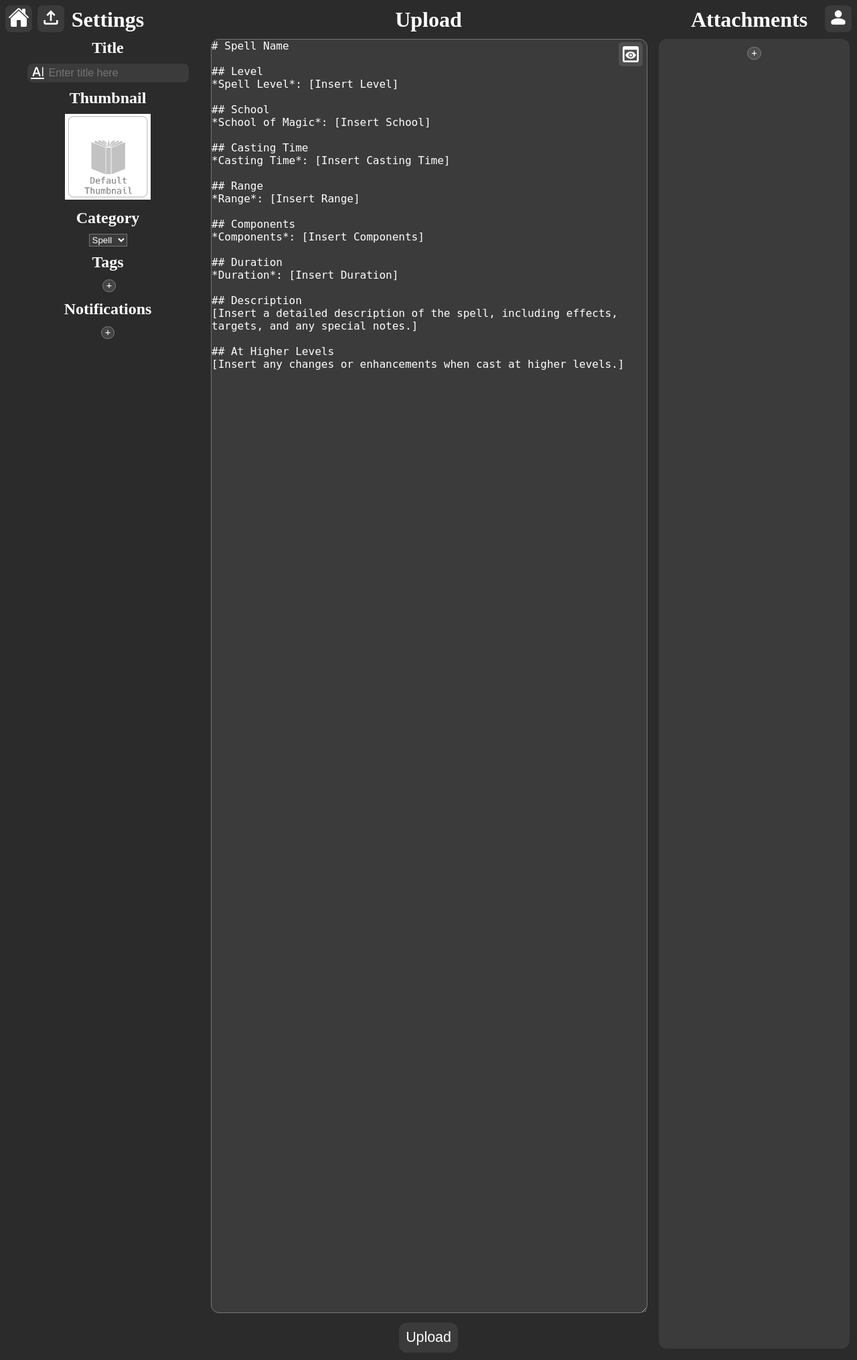
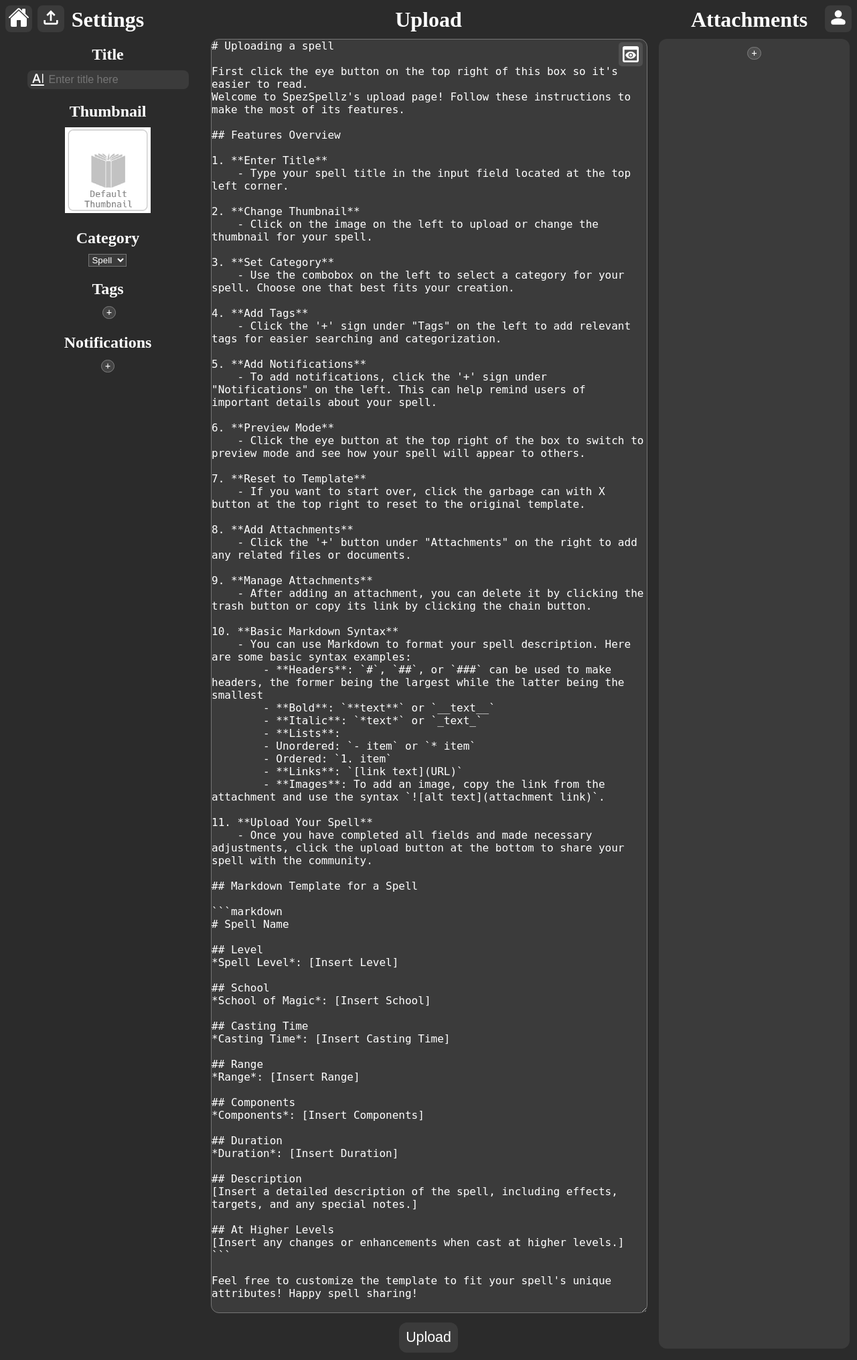
Before and after one commit to SpezSpellz/SpezSpellz, a Django app: page /upload/ in a window 1280 px wide. Shown: the whole page at 67% size. Run offline with Django 5.2, Linux system fonts and the light colour scheme; a user stored in the database is signed in; data comes from the database, SQL or seed files in the repository; lists and menus that the app fills with data are empty; some libraries are stand-ins or nearby versions.

Commit message:
Put tutorial inside upload template

````diff
--- a/assets/upload.css
+++ b/assets/upload.css
@@ -230,3 +230,9 @@
 .attach-remove-btn:hover {
     background-color: #EF0000;
 }
+
+ul:not(#md_preview ul) {
+    display: flex;
+    flex-direction: column;
+    align-items: center;
+}
--- a/templates/upload.html
+++ b/templates/upload.html
@@ -93,6 +93,57 @@
             <div style="position: relative;height: auto">
                 <div id="md_preview" class="markdown-input" style="text-align: left;display: none;padding: 10px;overflow: scroll;width: calc(100% - 20px);height: calc(100vh - 150px);"></div>
                 <textarea id="markdown_input" class="markdown-input">
+# Uploading a spell
+
+First click the eye button on the top right of this box so it's easier to read.
+Welcome to SpezSpellz's upload page! Follow these instructions to make the most of its features.
+
+## Features Overview
+
+1. **Enter Title**
+    - Type your spell title in the input field located at the top left corner.
+
+2. **Change Thumbnail**
+    - Click on the image on the left to upload or change the thumbnail for your spell.
+
+3. **Set Category**
+    - Use the combobox on the left to select a category for your spell. Choose one that best fits your creation.
+
+4. **Add Tags**
+    - Click the '+' sign under "Tags" on the left to add relevant tags for easier searching and categorization.
+
+5. **Add Notifications**
+    - To add notifications, click the '+' sign under "Notifications" on the left. This can help remind users of important details about your spell.
+
+6. **Preview Mode**
+    - Click the eye button at the top right of the box to switch to preview mode and see how your spell will appear to others.
+
+7. **Reset to Template**
+    - If you want to start over, click the garbage can with X button at the top right to reset to the original template.
+
+8. **Add Attachments**
+    - Click the '+' button under "Attachments" on the right to add any related files or documents.
+
+9. **Manage Attachments**
+    - After adding an attachment, you can delete it by clicking the trash button or copy its link by clicking the chain button.
+
+10. **Basic Markdown Syntax**
+    - You can use Markdown to format your spell description. Here are some basic syntax examples:
+        - **Headers**: `#`, `##`, or `###` can be used to make headers, the former being the largest while the latter being the smallest
+        - **Bold**: `**text**` or `__text__`
+        - **Italic**: `*text*` or `_text_`
+        - **Lists**:
+        - Unordered: `- item` or `* item`
+        - Ordered: `1. item`
+        - **Links**: `[link text](URL)`
+        - **Images**: To add an image, copy the link from the attachment and use the syntax `![alt text](attachment link)`.
+
+11. **Upload Your Spell**
+    - Once you have completed all fields and made necessary adjustments, click the upload button at the bottom to share your spell with the community.
+
+## Markdown Template for a Spell
+
+```markdown
 # Spell Name
 
 ## Level
@@ -118,6 +169,9 @@
 
 ## At Higher Levels
 [Insert any changes or enhancements when cast at higher levels.]
+```
+
+Feel free to customize the template to fit your spell's unique attributes! Happy spell sharing!
 </textarea>
                 <input type="image" src="/assets/preview.svg" width="32px" id="preview_md"></input>
                 <button class="div-box upload-btn" id="upload_btn">{% if extra_data %}Apply Changes{% else %}Upload{% endif %}</button>
````
